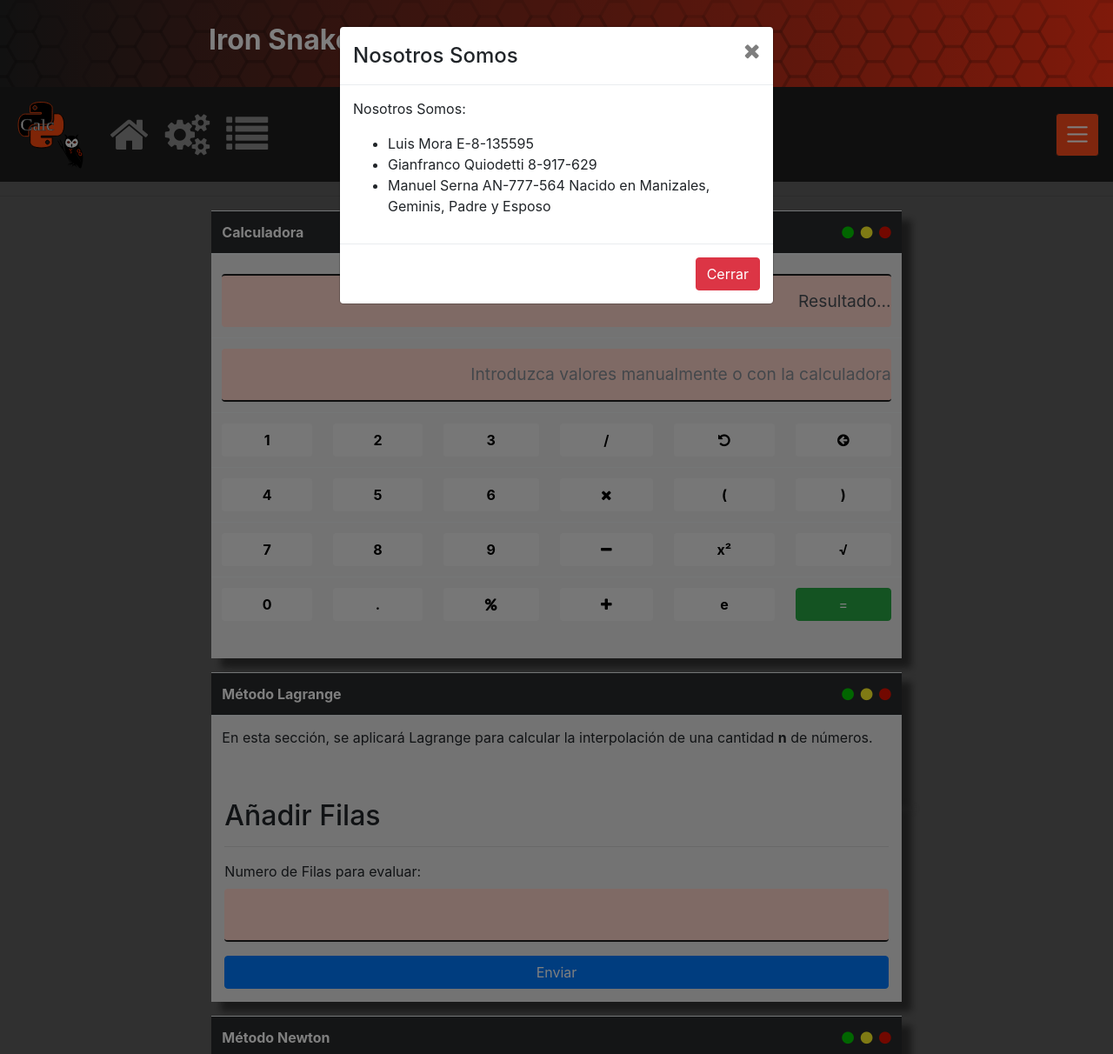
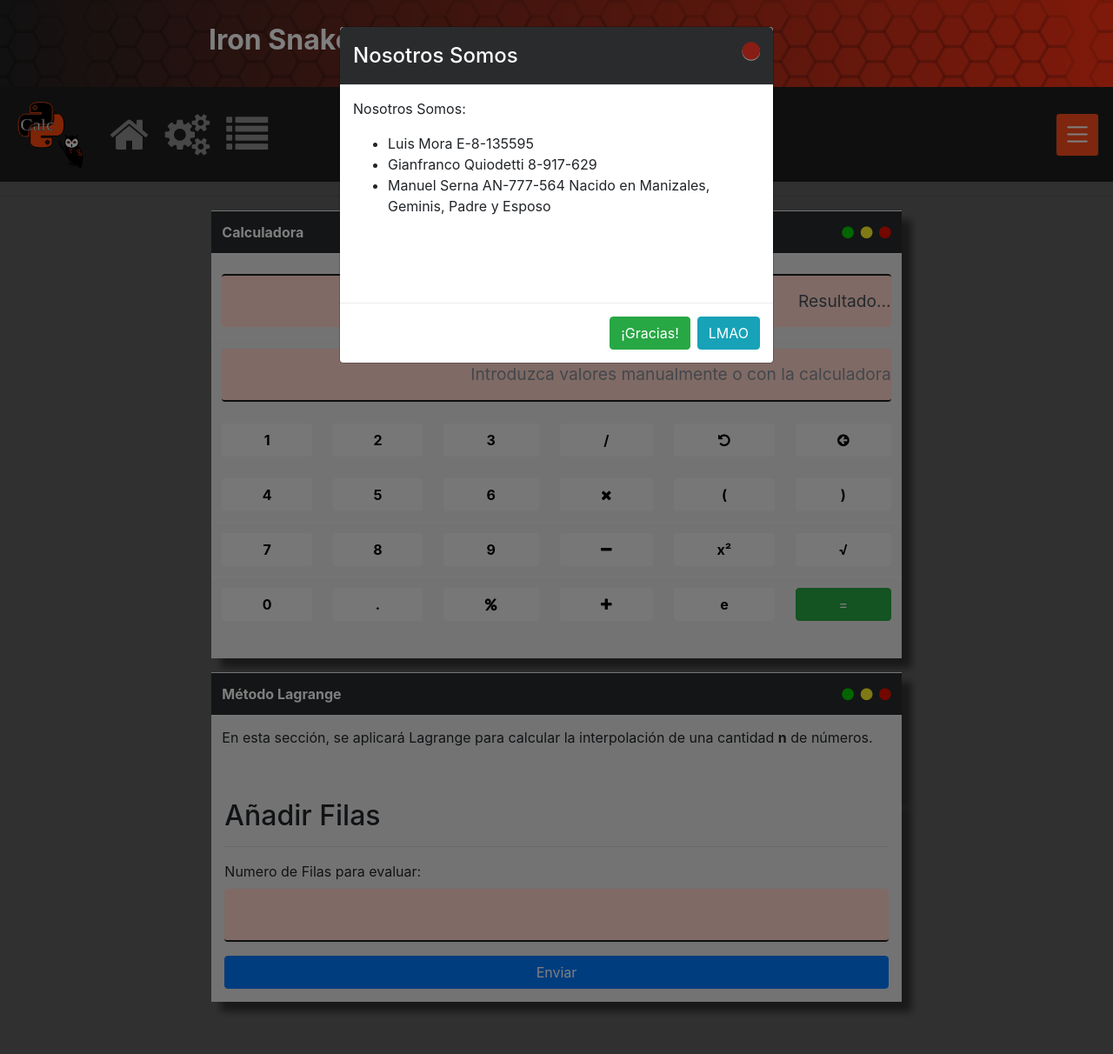
Before and after one commit to luismora2297/IronSnakeCalc, a Flask app: page / in a window 1280 px wide, after a click on "Nosotros". Shown: the whole page at 87% size. Run offline with Flask 2, Linux system fonts and the light colour scheme; lists and menus that the app fills with data are empty; some libraries are stand-ins or nearby versions.

Commit message:
Version Alpha 0.0.1. Completed

```diff
--- a/WebApp/IronSnakeFlask/app.py
+++ b/WebApp/IronSnakeFlask/app.py
@@ -20,7 +20,11 @@ def ironAlgebraCalculator():
 @app.route("/ironTablelgGen", methods=['POST'])
 def ironTablelgGen():
     iron_table_rows_number_01 = int(flask.request.form['ironAddLgRow'])
-    return flask.render_template('iron_table_rows.html', ironaddrows=iron_table_rows_number_01)
+    if iron_table_rows_number_01 <= 1:
+        iron_message = "¡Error! ¡No es válido el valor insertado para generar filas!"
+        return flask.render_template('iron_errors.html', iron_add_message=iron_message)
+    else:
+     return flask.render_template('iron_table_rows.html', ironaddrows=iron_table_rows_number_01)
 
 
 @app.route("/ironLagrangeCalculator", methods=['POST'])
@@ -31,38 +35,48 @@ def ironLagrange():
     iron_number_1 = []
     iron_number_2 = []
     xenter = flask.request.form['iron_xenter']
-    z = 0
-    # Añadiendo una tabla de Lagrange Para imprimir
-    for number1, number2 in zip(lg, fx):
-        ironrowprint = z
-        iron_graph_1 = number1
-        iron_graph_2 = number2
-        z += 1
-        iron_table_number.append(ironrowprint)
-        iron_number_1.append(iron_graph_1)
-        iron_number_2.append(iron_graph_2)
-    # Para añadir el resultado
-    U = fx
-    T = lg
-    equation = 0
-    for j in range(len(lg)):
-        equation_t = float(U[j])
-        for k in range(len(lg)):
-            if k == j:
-                continue
-            res_1 = float(T[j])
-            res_2 = float(T[k])
-            fac = res_1 - res_2
-            polynomium = numpy.poly1d([1.0, -res_2])
-            equation_t *= polynomium / fac
-        equation += equation_t
-    iron_snake_lagrange = numpy.polyval(equation, eval(xenter))
-    return flask.render_template('iron_lagrange.html',
-                                 iron_lg_table=zip(iron_table_number,iron_number_1,iron_number_2),
-                                 iron_graph=zip(iron_number_1, iron_number_2),
-                                 iron_lg_result=iron_snake_lagrange,
-                                 iron_lg_equation=equation,
-                                 iron_lg_entered=xenter)
+    #Verificar valor de Xenter
+    y=0
+    x=0
+    for z in range(len(lg)):
+        x = z
+
+    if float(xenter) < float(lg[y]) or float(xenter) > float(lg[x]):
+       iron_message="¡Error! ¡El valor de interpolación no esta en el rango!"
+       return flask.render_template('iron_errors.html', iron_add_message=iron_message)
+    else:
+        z = 0
+        # Añadiendo una tabla de Lagrange Para imprimir
+        for number1, number2 in zip(lg, fx):
+            ironrowprint = z
+            iron_graph_1 = number1
+            iron_graph_2 = number2
+            z += 1
+            iron_table_number.append(ironrowprint)
+            iron_number_1.append(iron_graph_1)
+            iron_number_2.append(iron_graph_2)
+        # Para añadir el resultado
+        U = fx
+        T = lg
+        equation = 0
+        for j in range(len(lg)):
+            equation_t = float(U[j])
+            for k in range(len(lg)):
+                if k == j:
+                    continue
+                res_1 = float(T[j])
+                res_2 = float(T[k])
+                fac = res_1 - res_2
+                polynomium = numpy.poly1d([1.0, -res_2])
+                equation_t *= polynomium / fac
+            equation += equation_t
+        iron_snake_lagrange = numpy.polyval(equation, eval(xenter))
+        return flask.render_template('iron_lagrange.html',
+                                     iron_lg_table=zip(iron_table_number,iron_number_1,iron_number_2),
+                                     iron_graph=zip(iron_number_1, iron_number_2),
+                                     iron_lg_result=iron_snake_lagrange,
+                                     iron_lg_equation=equation,
+                                     iron_lg_entered=xenter)
 
 
 if __name__ == "__main__":
--- a/WebApp/IronSnakeFlask/static/css/main.css
+++ b/WebApp/IronSnakeFlask/static/css/main.css
@@ -13,9 +13,54 @@
   background-color: #292b2c;
 }
 
+.iron-modal-header
+{
+  color: #fff;
+  background-color: #292b2c;
+}
+
+.iron-hide
+{
+	display: none;
+}
+
+.iron-modal-dialog
+{
+    overflow-y: initial !important
+}
+.iron_modal-body
+{
+    height: 250px;
+    overflow-y: auto;
+}
+
+.iron_center
+{
+	text-align: center;
+	color: #FF4D1C;
+	font-size: 1.5rem;
+}
+
+#ironLgGraphic
+{
+	width:100%;
+	height:400px;
+}
+
 .bg-primary-iron
 {
   background-color: #FF4D1C !important;
+  color: #fff;
+}
+
+.iron-justify-text
+{
+	text-align:justify;
+}
+
+.ironTableShow th
+{
+   text-align: center;
 }
 
 .ironOutput
@@ -28,6 +73,18 @@
 	margin-top: 10px;
 	padding: 15px 0 15px 0;
 	text-align:right;
+}
+
+.ironOutputNum
+{
+	width:100%;
+	background-color:#FFD4CA;
+	border-width: 2px 0 0 0;
+	border-color: #1E1E1E;
+	font-size: 1.2em;
+	margin-top: 10px;
+	padding: 15px 0 15px 0;
+	text-align:center;
 }
 
 .ironInput
@@ -55,6 +112,31 @@
 	border-color: #757575;
 }
 
+.ironInputNum
+{
+	width:100%;
+	background-color:#FFD4CA;
+	border-width: 0 0 2px 0;
+	border-color: #1E1E1E;
+	font-size: 1.2em;
+	padding: 15px 0 15px 0;
+	text-align:center;
+}
+
+.ironInputNum:focus
+{
+	background-color:#FFD4CA;
+	border-width: 0 0 2px 0;
+	border-color: #757575;
+}
+
+.ironInputNum:checked
+{
+	background-color:#FFD4CA;
+	border-width: 0 0 2px 0;
+	border-color: #757575;
+}
+
 .ironIcon
 {
 	font-size: 1.5em;
@@ -66,7 +148,7 @@
 	margin-left: 3px;
 }
 
-#menu-toggle_2
+.btn-iron-2
 {
   color: #fff;
   background-color: #FF4D1C;
@@ -498,7 +580,7 @@
 
 #wrapper.toggled #page-content-wrapper {
     position: absolute;
-    margin-right: -250px;
+    margin-right: -300px;
 }
 
 
--- a/WebApp/IronSnakeFlask/templates/index.html
+++ b/WebApp/IronSnakeFlask/templates/index.html
@@ -79,9 +79,9 @@
                                                             Calculadora
                                                         </span>
                                                         <span style="float: right;">
-                                                            <a id="ironMin01" href="#"><i class="fa fa-circle ironMin"></i></a>
-                                                            &nbsp;<a id="ironHide01" href="#"><i class="fa fa-circle ironHide"></i></a>
-                                                            &nbsp;<a id="ironClose01" href="#"><i class="fa fa-circle ironClose"></i></a>
+                                                            <a id="ironMin01" href="javascript:;"><i class="fa fa-circle ironMin"></i></a>
+                                                            &nbsp;<a id="ironHide01" href="javascript:;"><i class="fa fa-circle ironHide"></i></a>
+                                                            &nbsp;<a id="ironClose01" href="javascript:;"><i class="fa fa-circle ironClose"></i></a>
                                                         </span>
                                                     </th>
                                                 </tr>
@@ -218,7 +218,7 @@
                                             <hr>
                                             <div class="form-group">
                                                <label for="ironAddLgRow">Numero de Filas para evaluar:</label>
-                                               <input type="text" class="form-control ironInput" id="ironAddLgRow" name="ironAddLgRow" data-rule-required="true" data-msg-required="Se requiere un número de filas" data-rule-minlength="1" data-msg-minlenght="El valor de las filas no puede ser 0">
+                                               <input type="text" class="form-control ironInputNum" id="ironAddLgRow" name="ironAddLgRow" data-rule-required="true" data-msg-required="Se requiere un número de filas" data-rule-minlength="1" data-msg-minlenght="El valor de las filas no puede ser 0">
                                             </div>
                                             <button type="submit" class="btn btn-block btn-primary">Enviar</button>
                                         </div>
@@ -272,4 +272,6 @@
     <script src="static/javascript/jquery.validate.min.js"></script>
     <script src="static/javascript/additional-methods.min.js"></script>
     <script src="static/javascript/main.js"></script>
+    <script src="static/javascript/d3.v4.3.0.min.js"></script>
+    <script src="static/javascript/dimple.v2.3.0.min.js"></script>
 </html>
--- a/WebApp/IronSnakeFlask/templates/iron_modals.html
+++ b/WebApp/IronSnakeFlask/templates/iron_modals.html
@@ -1,13 +1,13 @@
 <!-- Begin Modals -->
 <div class="modal fade" id="ironUsModal" role="dialog">
-    <div class="modal-dialog">
+    <div class="modal-dialog iron-modal-dialog">
         <!-- Modal content-->
         <div class="modal-content">
-            <div class="modal-header">
+            <div class="modal-header iron-modal-header">
                 <h4 class="modal-title">Nosotros Somos</h4>
-                <button type="button" class="close" data-dismiss="modal"><i class="fa fa-times"></i></button>
+                <a href="javascript:;" class="close" data-dismiss="modal"><i class="fa fa-circle ironClose"></i></a>
             </div>
-            <div class="modal-body">
+            <div class="modal-body iron_modal-body">
                 <p>Nosotros Somos:</p>
                 <ul>
                     <li>Luis Mora E-8-135595</li>
@@ -16,21 +16,54 @@
                 </ul>
             </div>
             <div class="modal-footer">
-                <button type="button" class="btn btn-danger" data-dismiss="modal">Cerrar</button>
+                <button type="button" class="btn btn-success" data-dismiss="modal">¡Gracias!</button>
+                <button type="button" class="btn btn-info" data-dismiss="modal">LMAO</button>
             </div>
         </div>
     </div>
 </div>
 <!-- Lagrange Modal -->
 <div class="modal fade" id="ironLagrangeModal" role="dialog">
-    <div class="modal-dialog">
+    <div class="modal-dialog iron-modal-dialog">
         <!-- Modal content-->
         <div class="modal-content">
-            <div class="modal-header">
-                <h4 class="modal-title">Nosotros Somos</h4>
-                <button type="button" class="close" data-dismiss="modal"><i class="fa fa-times"></i></button>
+            <div class="modal-header iron-modal-header">
+                <h4 class="modal-title">Método de Lagrange</h4>
+                <a href="javascript:;" class="close" data-dismiss="modal"><i class="fa fa-circle ironClose"></i></a>
             </div>
-            <div class="modal-body">
+            <div class="modal-body iron_modal-body">
+                <p class="iron-justify-text">
+                    El polinomio de Lagrange, llamado así en honor a Joseph-Louis de Lagrange, es una forma de presentar el polinomio que interpola un conjunto de puntos dado. Lagrange publicó este resultado en 1795, pero lo descubrió Edward Waring en 1779 y fue redescubierto más tarde por Leonhard Euler en 1783.
+                    Dado que existe un único polinomio interpolador para un determinado conjunto de puntos, resulta algo engañoso llamar a este polinomio el polinomio interpolador de Lagrange. Un nombre más apropiado es interpolación polinómica en la forma de Lagrange.
+                </p>
+                <p class="iron-justify-text">
+                    <h2>Desventaja de su Uso</h2>
+                    <hr>
+                    Si se aumenta el número de puntos a interpolar (o nodos) con la intención de mejorar la aproximación a una función, también lo hace el grado del polinomio interpolador así obtenido, por norma general. De este modo, aumenta la dificultad en el cálculo, haciéndolo poco operativo manualmente a partir del grado 4, dado que no existen métodos directos de resolución de ecuaciones de grado 4, salvo que se puedan tratar como ecuaciones bicuadradas, situación extremadamente rara.
+                    Otra gran desventaja, respecto a otros métodos de interpolación, es la necesidad de recalcular todo el polinomio si se varía el número de nodos.
+                    <br>
+                    <h2>Ventaja de su Uso</h2>
+                    <hr>
+                    La principal ventaja del método deLagrange es la simplicidad de su implementación. También que es más fácil incluso de entender cuando se lleva a su expresión matematica.
+                </p>
+                <img src="static/css/img/ecuacion_lagrange.png" alt="ecuacion_lagrange">
+            </div>
+            <div class="modal-footer">
+                <button type="button" class="btn btn-info" data-dismiss="modal">¡Entendido!</button>
+            </div>
+        </div>
+    </div>
+</div>
+<!-- Newton Modal -->
+<div class="modal fade" id="ironNewtonModal" role="dialog">
+    <div class="modal-dialog iron-modal-dialog">
+        <!-- Modal content-->
+        <div class="modal-content">
+            <div class="modal-header iron-modal-header">
+                <h4 class="modal-title">Método de Newton (hacia adelante)</h4>
+                <a href="javascript:;" class="close" data-dismiss="modal"><i class="fa fa-circle ironClose"></i></a>
+            </div>
+            <div class="modal-body iron_modal-body">
                 <p>Some text in the modal.</p>
             </div>
             <div class="modal-footer">
@@ -40,16 +73,16 @@
     </div>
 </div>
 <!-- Newton Modal -->
-<div class="modal fade" id="ironNewtonModal" role="dialog">
-    <div class="modal-dialog">
+<div class="modal fade" id="ironCalculatorModal" role="dialog">
+    <div class="modal-dialog iron-modal-dialog">
         <!-- Modal content-->
         <div class="modal-content">
-            <div class="modal-header">
-                <h4 class="modal-title">Nosotros Somos</h4>
-                <button type="button" class="close" data-dismiss="modal"><i class="fa fa-times"></i></button>
+            <div class="modal-header iron-modal-header">
+                <h4 class="modal-title">Calculadora Cientifica</h4>
+                <a href="javascript:;" class="close" data-dismiss="modal"><i class="fa fa-circle ironClose"></i></a>
             </div>
-            <div class="modal-body">
-                <p>Some text in the modal.</p>
+            <div class="modal-body iron_modal-body">
+                <p>Se presenta una calculadora cientifica para realizar calculos simples de funciones y operaciones</p>
             </div>
             <div class="modal-footer">
                 <button type="button" class="btn btn-info" data-dismiss="modal">¡Entendido!</button>
--- a/WebApp/IronSnakeFlask/templates/iron_wrapper.html
+++ b/WebApp/IronSnakeFlask/templates/iron_wrapper.html
@@ -10,7 +10,7 @@
             <hr>
         </li>
         <li>
-            <a href="javascript:;">Calculadora Algebraica</a>
+            <a href="javascript:;" data-toggle="modal" data-target="#ironCalculatorModal">Calculadora Algebraica</a>
         </li>
         <li>
             <a href="javascript:;" data-toggle="modal" data-target="#ironLagrangeModal">Método Lagrange</a>
@@ -26,7 +26,7 @@
         </li>
         <li>
             <hr>
-            <a href="#menu-toggle" class="btn btn-lg" id="menu-toggle_2"><i class="fa fa-arrow-left" > Cerrar</i></a>
+            <a href="#menu-toggle" class="btn btn-lg btn-iron-2" id="menu-toggle_2"><i class="fa fa-arrow-left" ></i> Cerrar</a>
             <hr>
         </li>
     </ul>
```
Also changed, not shown: WebApp/IronSnakeFlask/static/javascript/main.js (+79 -8 lines), WebApp/IronSnakeFlask/templates/iron_errors.html (added, +29 -0 lines), WebApp/IronSnakeFlask/templates/iron_lagrange.html (+48 -16 lines), WebApp/IronSnakeFlask/templates/iron_table_rows.html (+4 -4 lines), WebApp/IronSnakeFlask/static/css/img/ecuacion_lagrange.png (added).
